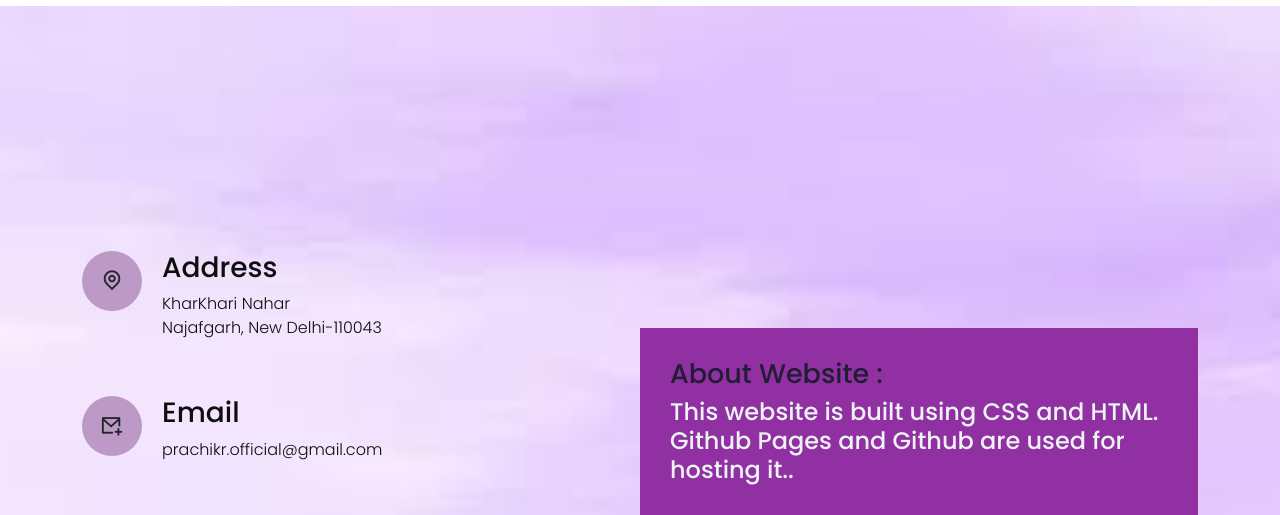
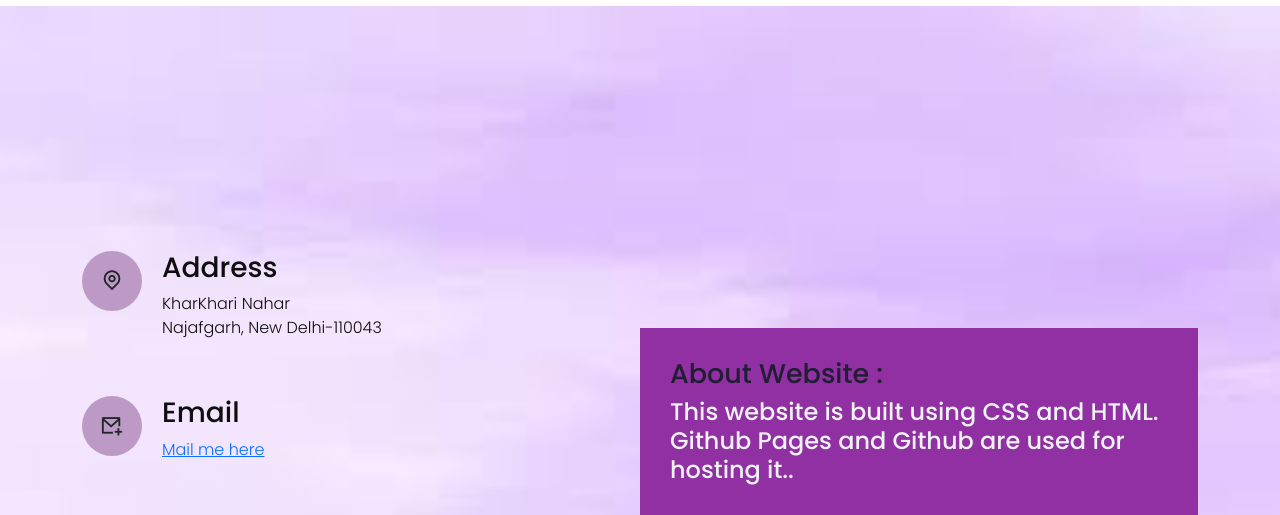
Before and after one commit to Fillinup/prachikumari.github.io, a plain HTML site: page contact.html in a window 1280 px wide. Shown: the part 82-597 px from the top of the page. Drawn offline with nearby package versions, Linux system fonts and the light colour scheme.

Commit message:
Add files via upload

```diff
--- a/contact.html
+++ b/contact.html
@@ -47,7 +47,7 @@
           </div>
           <div class="text">
             <h3>Email</h3>
-            <p>prachikr.official@gmail.com</p>
+            <p><a href="mailto:prachikr.official@gmail.com">Mail me here</a></p>
           </div>
         </div>
 
```
